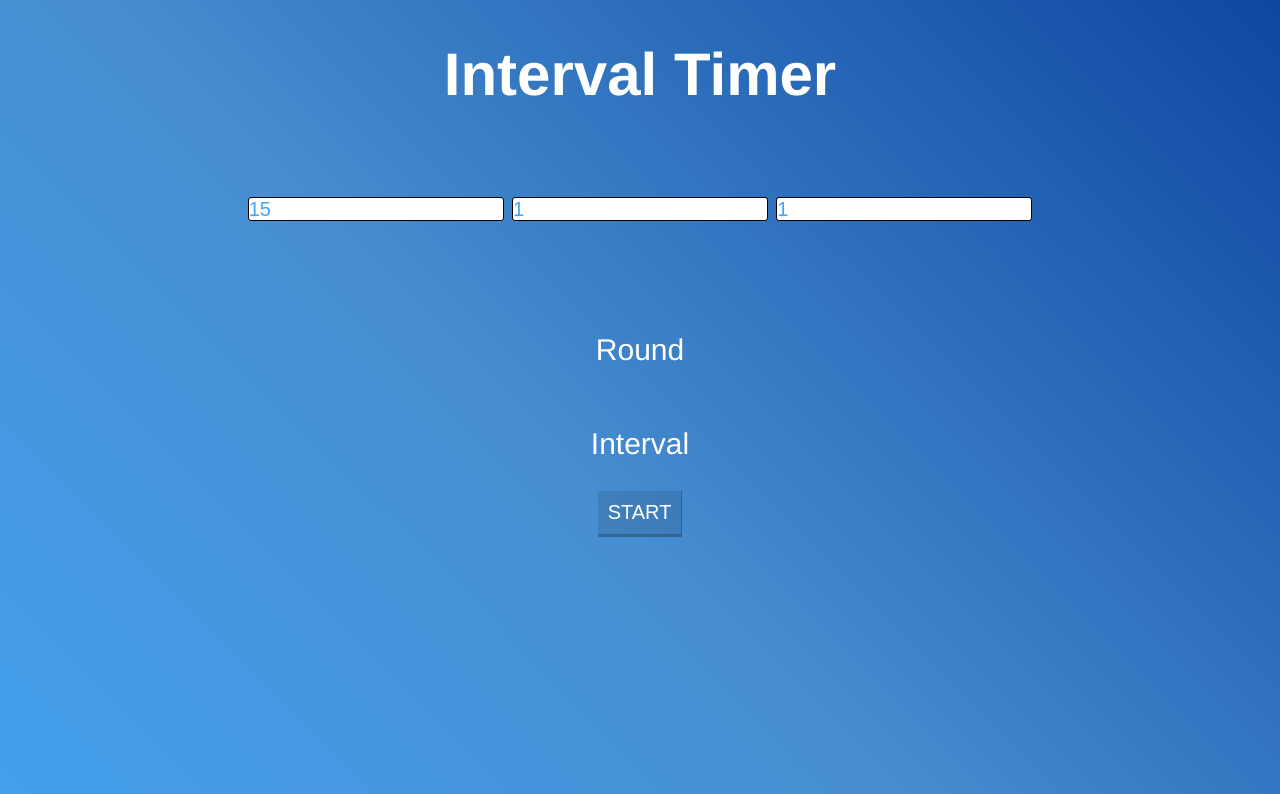
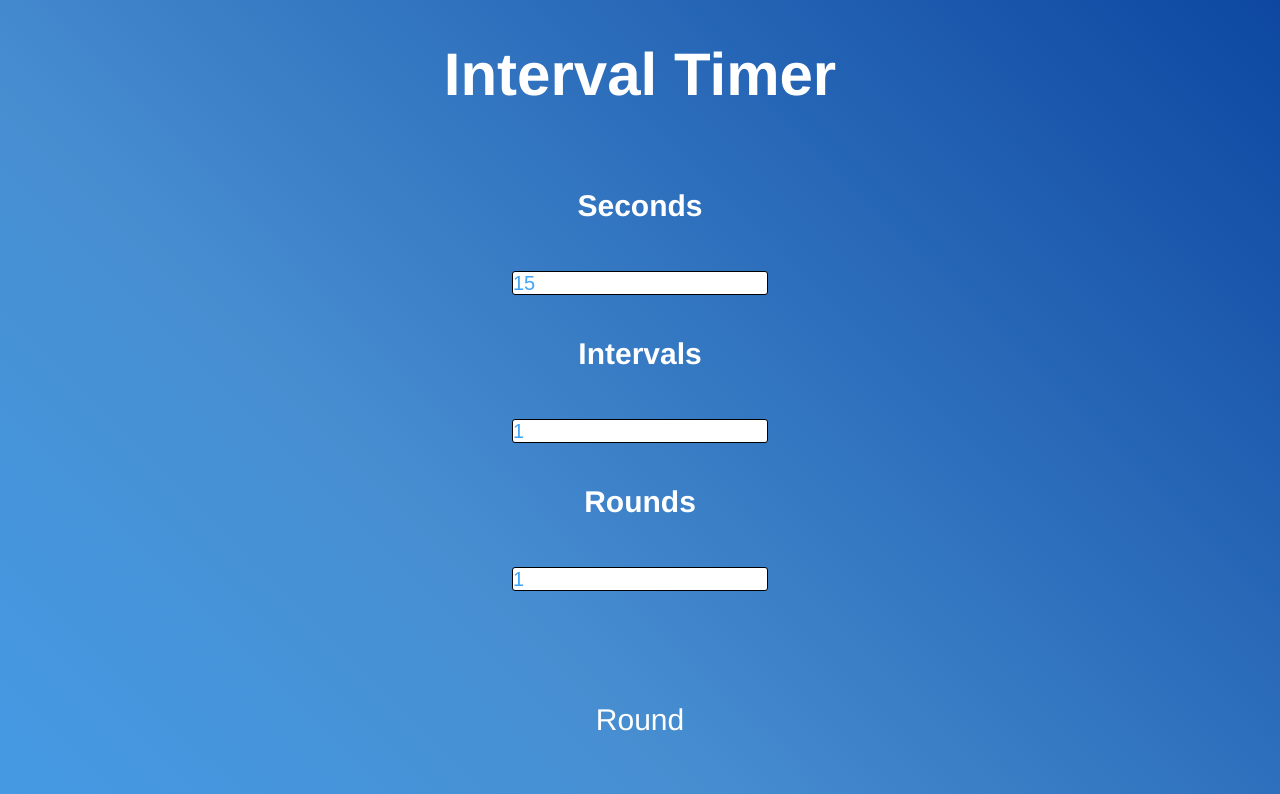
Before and after one commit to Holstein30/interval-timer, a plain HTML site: page index.html in a window 1280 px wide. Shown: the top 794 px of the page. Drawn offline with Linux system fonts and the light colour scheme.

Commit message:
added headings for each selector

```diff
--- a/index.html
+++ b/index.html
@@ -18,6 +18,8 @@
     <!-- Basic navbar with selectors -->
     <section class="timer-head">
       <section class="timer__controls">
+        <article class="seconds-article">
+          <h1>Seconds</h1>
           <select class="seconds-select">
             <option value="15">15</option>
             <option value="30">30</option>
@@ -25,6 +27,9 @@
             <option value="60">60</option>
             <option value="75">75</option>
           </select>
+        </article>
+        <article class="interval-article">
+          <h1>Intervals</h1>
           <select class="interval-select">
             <option value="1">1</option>
             <option value="2">2</option>
@@ -32,6 +37,9 @@
             <option value="4">4</option>
             <option value="5">5</option>
           </select>
+        </article>
+        <article class="rounds-article">
+          <h1>Rounds</h1>
           <select class="rounds-select">
             <option value="1">1</option>
             <option value="2">2</option>
@@ -39,6 +47,7 @@
             <option value="4">4</option>
             <option value="5">5</option>
           </select>
+        </article>
       </section>
     </section>
     <!-- Timer/Clock with rounds, timer, and interval # -->
```
Lines whose indentation alone changed are shown as unchanged.
